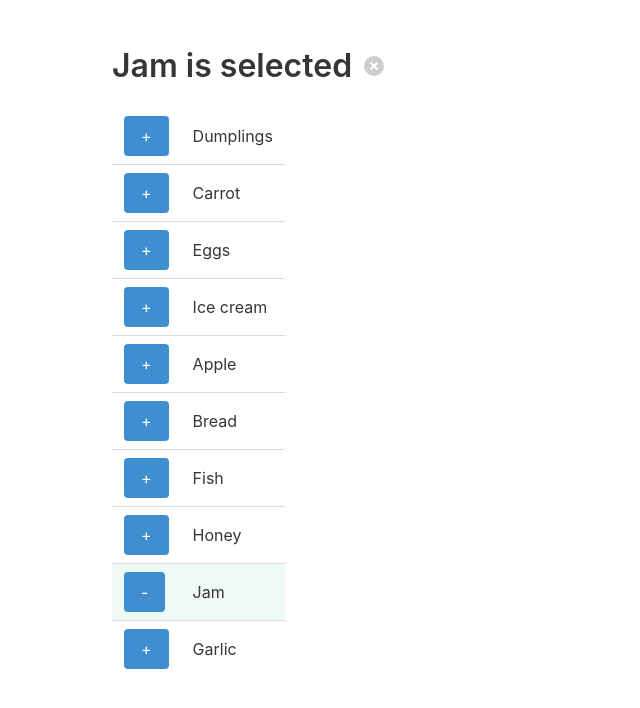
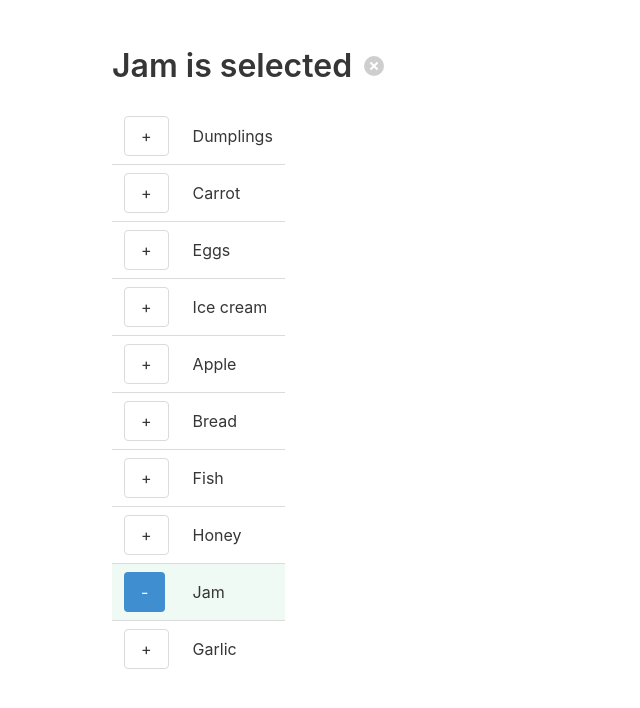
Before and after one commit to mate-academy/react_goods-selector, a React (Create React App) app: page / in a window 1280 px wide. Shown: the top 708 px of the page, without its empty margins (0-640 px from the left). Built offline with nearby package versions, Linux system fonts and the light colour scheme.

Commit message:
Button color fixed

```diff
--- a/src/App.tsx
+++ b/src/App.tsx
@@ -70,7 +70,7 @@ export default class App extends Component<{}, State> {
                         : 'AddButton'
                     }
                     className={classNames(
-                      'button', { 'is-info': selectedGoods },
+                      'button', { 'is-info': selectedGoods === good },
                     )}
                     onClick={() => {
                       if (selectedGoods === good) {
```
